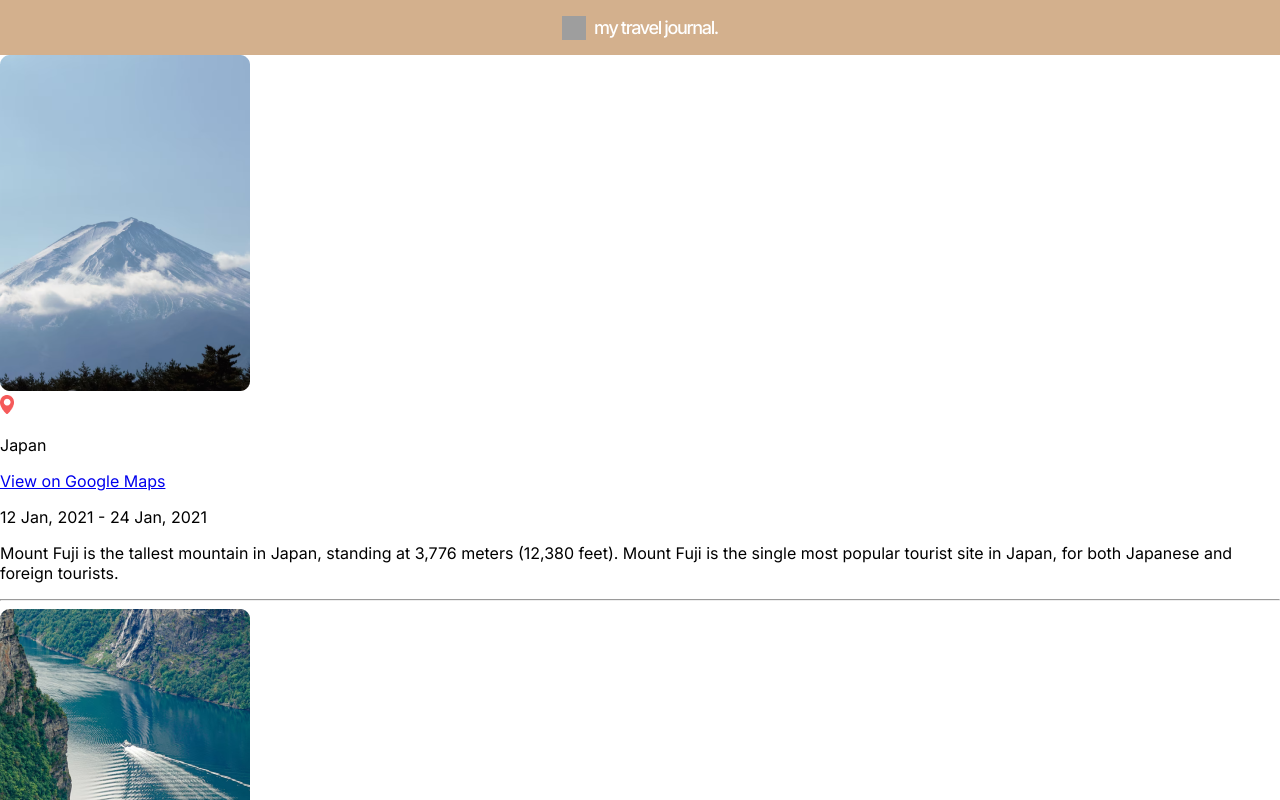
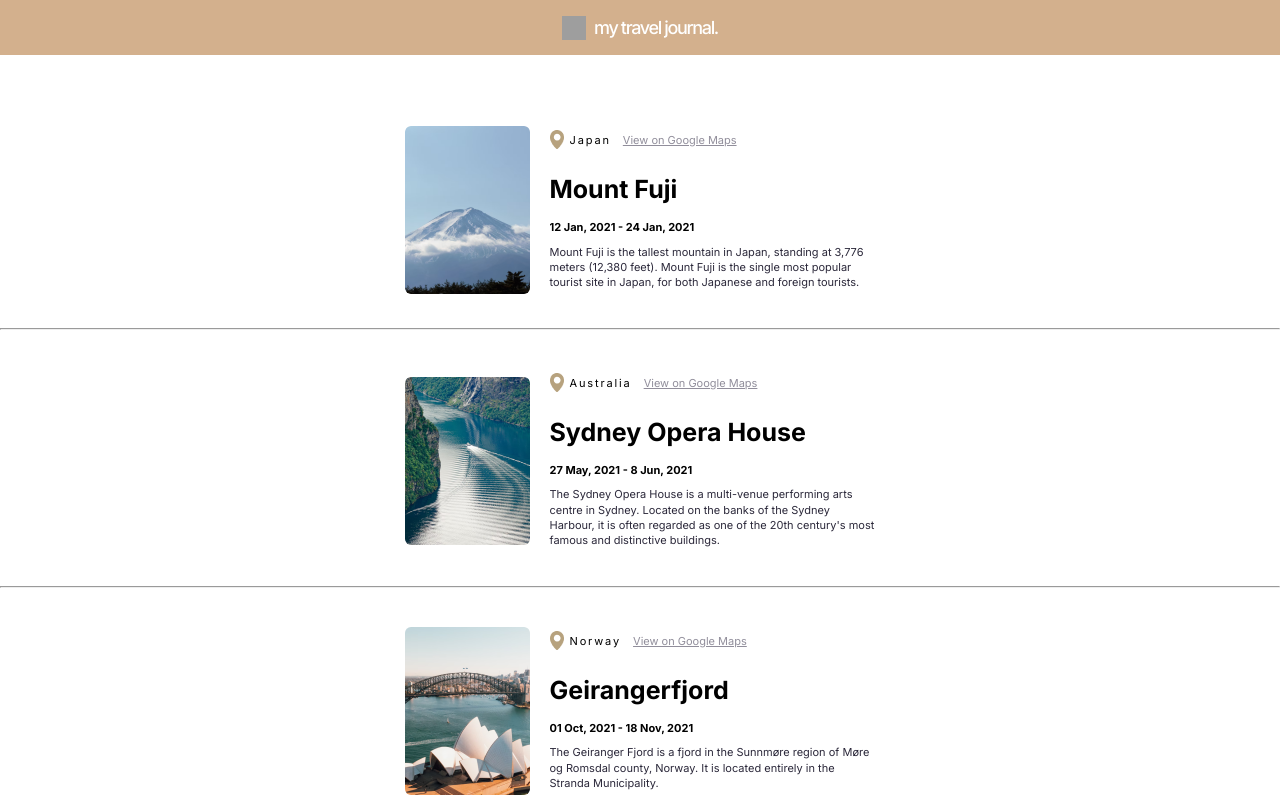
Before and after one commit to steph-xue/travel-journal, a React (Vite) app: page / in a window 1280 px wide. Shown: the top 800 px of the page. Built offline with nearby package versions, Linux system fonts and the light colour scheme; grey boxes are pictures that could not be loaded.

Commit message:
style card components

```diff
--- a/src/components/Card.jsx
+++ b/src/components/Card.jsx
@@ -2,18 +2,25 @@ import React from 'react'
 
 function Card(prop) {
     return (
-        <div>
-            <img src={`/images/${prop.image}`} alt={prop.location} />
-            <div className="location">
-                <img src="/images/pin.png" alt="pin" />
-                <p>{prop.location}</p>
-                <a href={prop.googleMapsUrl}>View on Google Maps</a>
+        <div className="card">
+            <div className="card-inner">
+                <div className="card-left">
+                    <img className="card-image" src={`/images/${prop.image}`} alt={prop.location} />
+                </div>
+                <div className="card-right">
+                    <div className="card-location">
+                        <img className="pin" src="/images/pin.png" alt="pin" />
+                        <p className="location">{prop.location}</p>
+                        <a className="location-link" href={prop.googleMapsUrl}>View on Google Maps</a>
+                    </div>
+                    <h1 className="card-title">{prop.title}</h1>
+                    <div className="card-dates">
+                        <p>{prop.startDate} - {prop.endDate}</p>
+                    </div>
+                    <p className="card-description">{prop.description}</p>
+                </div>
             </div>
-            <div className="dates">
-                <p>{prop.startDate} - {prop.endDate}</p>
-            </div>
-            <p>{prop.description}</p>
-            <hr />
+            <hr className="line" />
         </div>
     );
 }
--- a/src/style.css
+++ b/src/style.css
@@ -12,7 +12,8 @@ body {
   gap: 8px;
   justify-content: center;
   align-items: center;
-  margin: 0;
+  margin-top: 0;
+  margin-bottom: 50px;
 }
 
 .globe {
@@ -28,3 +29,67 @@ body {
   line-height: 17.5px;
   letter-spacing: -0.075em;
 }
+
+.card-inner {
+  display: flex;
+  justify-content: center;
+  align-items: center;
+  padding-block: 18px;
+  gap: 20px;
+}
+
+.card-image {
+  width: 125px;
+  height: 168px;
+  object-fit: cover;
+  border-radius: 6px;
+}
+.card-location {
+  display: flex;
+  align-items: center;
+  gap: 6px;
+  font-size: 11px;
+}
+
+.location {
+  font-weight: 400;
+  line-height: 12.39px;
+  letter-spacing: 0.17em;
+}
+
+.location-link {
+  color: #918E9B;
+  font-weight: 400;
+  line-height: 12.39px;
+  padding-left: 6px;
+}
+
+.pin {
+  filter: sepia(100%)
+}
+
+.card-title {
+  font-size: 25px;
+  font-weight: 700;
+  line-height: 30.26px;
+  max-width: 326px;
+}
+
+.card-dates {
+  font-size: 11px;
+  font-weight: 700;
+  line-height: 12.39px;
+}
+
+.card-description {
+  color:#2B283A;
+  font-size: 11px;
+  font-weight: 400;
+  line-height: 15.36px;
+  max-width: 326px;
+}
+
+.line {
+  color: rgb(96, 34, 34);
+  margin-bottom: 18px;
+}
```
